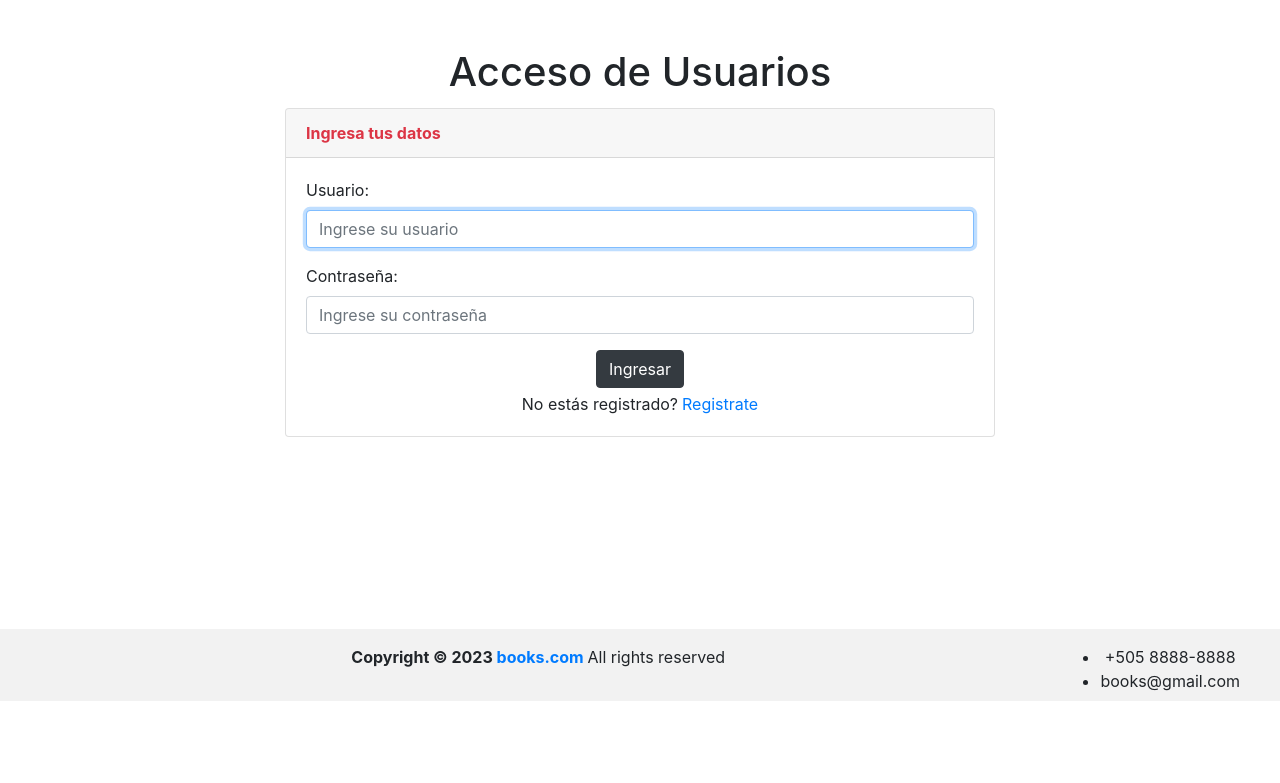
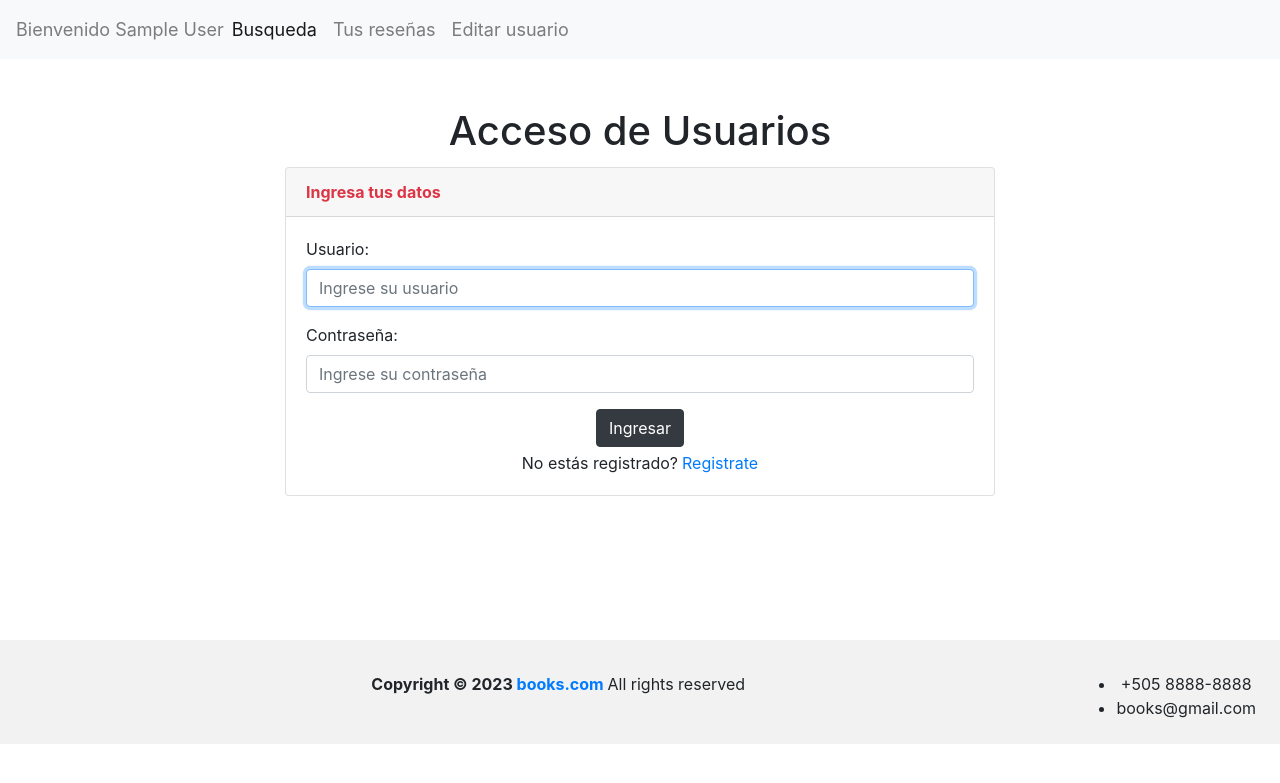
Before and after one commit to jerryespi13/cs50w-project1, a Flask app: page /login in a window 1280 px wide. Shown: the top 783 px of the page. Run offline with Flask 3, Linux system fonts and the light colour scheme; the visitor is signed in with stand-in values (Sample User, id 1); some libraries are stand-ins or nearby versions.

Commit message:
añadiendo header con navbar al layout

```diff
--- a/static/css/style.css
+++ b/static/css/style.css
@@ -1,8 +1,21 @@
+*{
+    padding: 0;
+    margin: 0;
+}
 .footer{
     left: 0;
     right: 0;
+    bottom: 0;
     background: #f2f2f2;
-    padding: 1rem ;
+    padding: 2rem 0;
     text-align: center;
-    margin-top: 9rem;
+    margin-top: 6rem;
+    }
+
+.navbar{
+    font-size: large;
 }
+
+.search{
+    height: 55vh;
+}
--- a/templates/layout.html
+++ b/templates/layout.html
@@ -20,10 +20,38 @@
 
   </head>
   <body>
+    {% if session["user_id"] %}
+    <header>
+      <nav class="navbar navbar-expand-lg navbar-light bg-light">
 
-    <header>
-
+        <button class="navbar-toggler" type="button" data-toggle="collapse" data-target="#navbarText" aria-controls="navbarText" aria-expanded="false" aria-label="Toggle navigation">
+          <span class="navbar-toggler-icon"></span>
+        </button>
+        <div  data-toggle="collapse">
+            <span class="navbar-text ">
+                Bienvenido {{session["name"]}}
+              </span>
+              <!--
+              <a href="/logout" class="btn btn-primary btn-lg active border-secondary px-2 pt-0 pb-0 border border-warning" role="button" aria-pressed="true">Salir</a>
+              -->
+            </div>
+        <div class="collapse navbar-collapse" id="navbarText">
+          <ul class="navbar-nav mr-auto">
+            <li class="nav-item active">
+              <a class="nav-link" href="/search">Busqueda</a>
+            </li>
+            <li class="nav-item">
+              <a class="nav-link" href="#">Tus reseñas</a>
+            </li>
+            <li class="nav-item">
+              <a class="nav-link" href="#">Editar usuario</a>
+            </li>
+          </ul>
+        </div>
+      </nav>
     </header>
+    {%else%}
+    {%endif%}
     <main class="container">
       {%block main%}
       {%endblock%}
```
